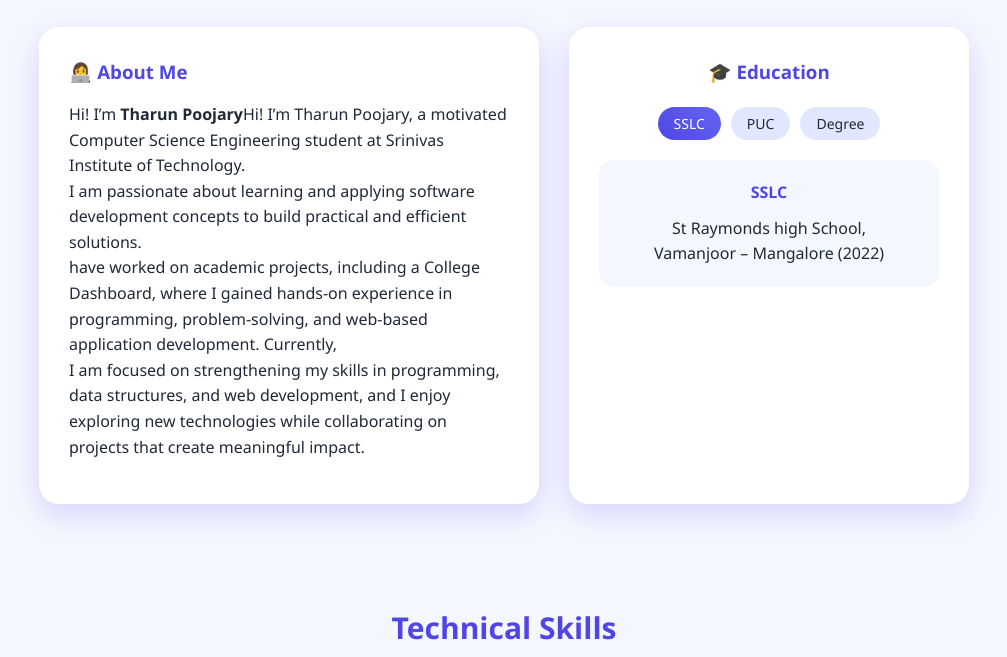
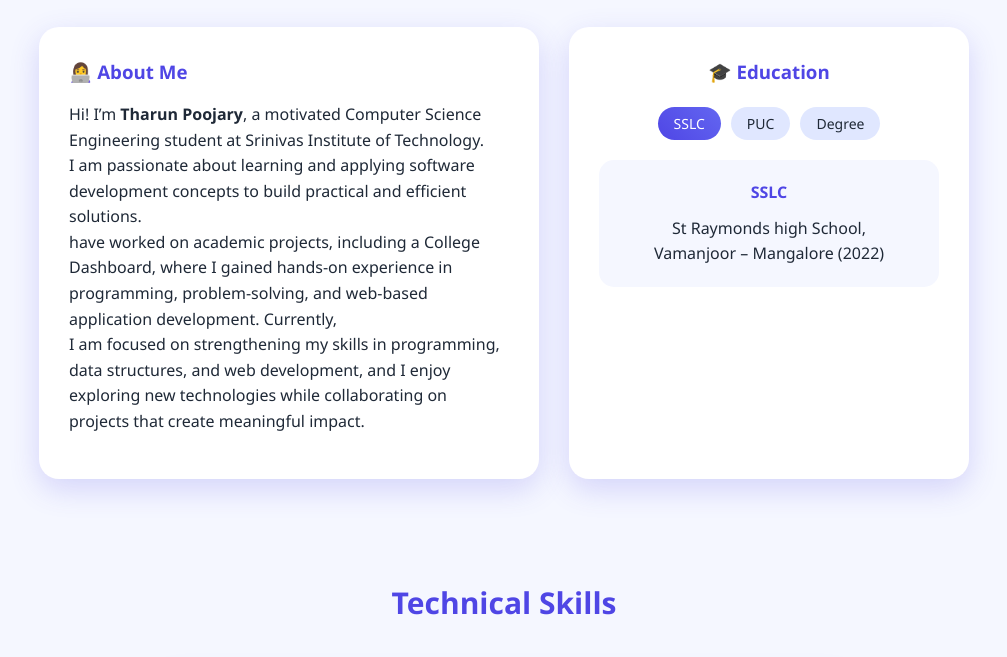
Before and after one commit to poojaryt300/my-portfolio, a plain HTML site: page index.html in a window 1280 px wide. Shown: the part 540-1197 px from the top of the page, without its empty margins (136-1143 px from the left). Drawn offline with Linux system fonts and the light colour scheme.

Commit message:
Update index.html

```diff
--- a/index.html
+++ b/index.html
@@ -46,7 +46,7 @@
     <div class="about-card">
       <h3>👩‍💻 About Me</h3>
       <p>
-        Hi! I’m <b>Tharun Poojary</b>Hi! I’m Tharun Poojary, a motivated Computer Science Engineering student at Srinivas Institute of Technology.<br> I am passionate about learning and applying software development concepts to build practical and efficient solutions.
+        Hi! I’m <b>Tharun Poojary</b>, a motivated Computer Science Engineering student at Srinivas Institute of Technology.<br> I am passionate about learning and applying software development concepts to build practical and efficient solutions.
 
 <br> have worked on academic projects, including a College Dashboard, where I gained hands-on experience in programming, problem-solving, and web-based application development.
 
```
